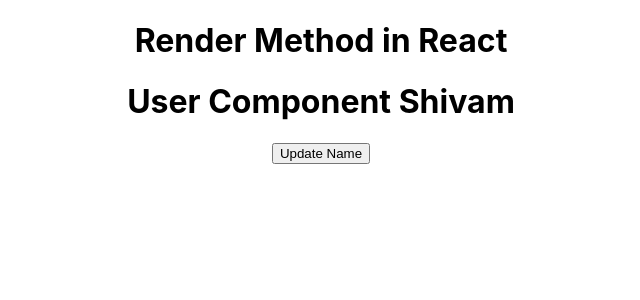
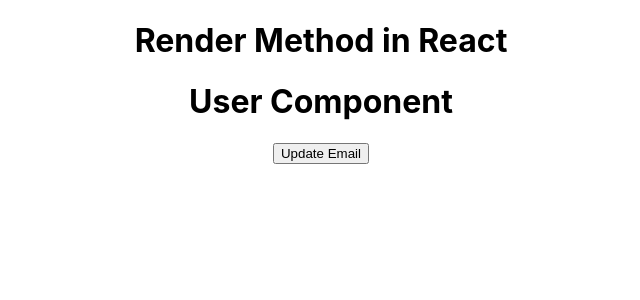
Before and after one commit to thisisshivamsingh/20-06-2022-Web-React, a React (Create React App) app: page / in a window 1280 px wide. Shown: the top 300 px of the page, without its empty margins (319-959 px from the left). Built offline with nearby package versions, Linux system fonts and the light colour scheme.

Commit message:
Render life cycle Method Part Second

```diff
--- a/src/App.js
+++ b/src/App.js
@@ -8,8 +8,8 @@
   return (
     <div className="App">
       <h1>Render Method in React</h1>
-      <User name={name} />
-      <button onClick={() => setName("Singh")}>Update Name</button>
+      <User />
+      {/* <button onClick={() => setName("Singh")}>Update Name</button> */}
     </div>
   );
 }
--- a/src/User.js
+++ b/src/User.js
@@ -1,10 +1,19 @@
 import React from "react";
 class User extends React.Component {
+  constructor() {
+    super();
+    this.state = { email: "shivam661998@gmail.com" };
+  }
   render() {
-    console.log("Render method", this.props);
+    console.log("Render method", this.state.email);
     return (
       <div>
-        <h1>User Component {this.props.name}</h1>
+        <h1>User Component</h1>
+        <button
+          onClick={() => this.setState({ email: "singh661998@gmail.com" })}
+        >
+          Update Email
+        </button>
       </div>
     );
   }
```
